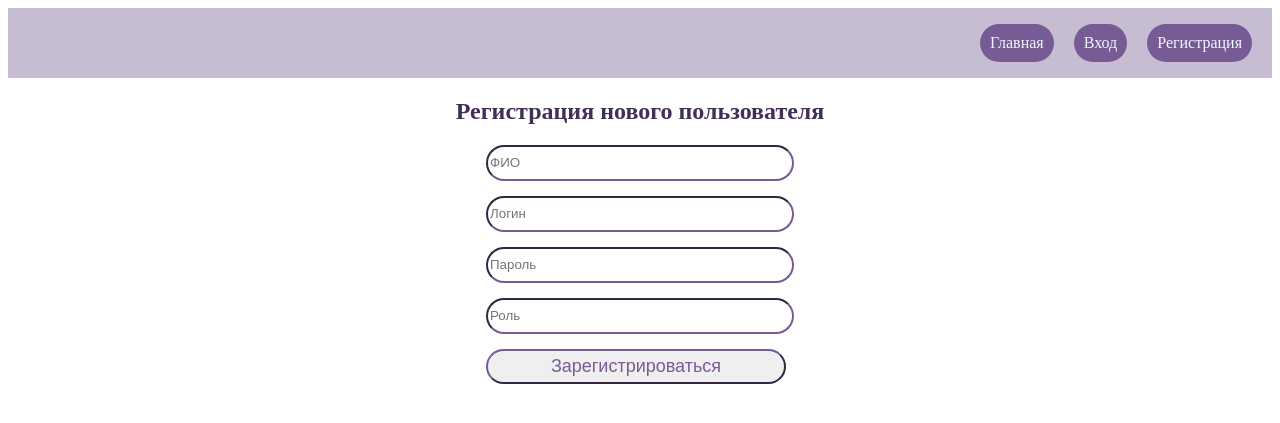
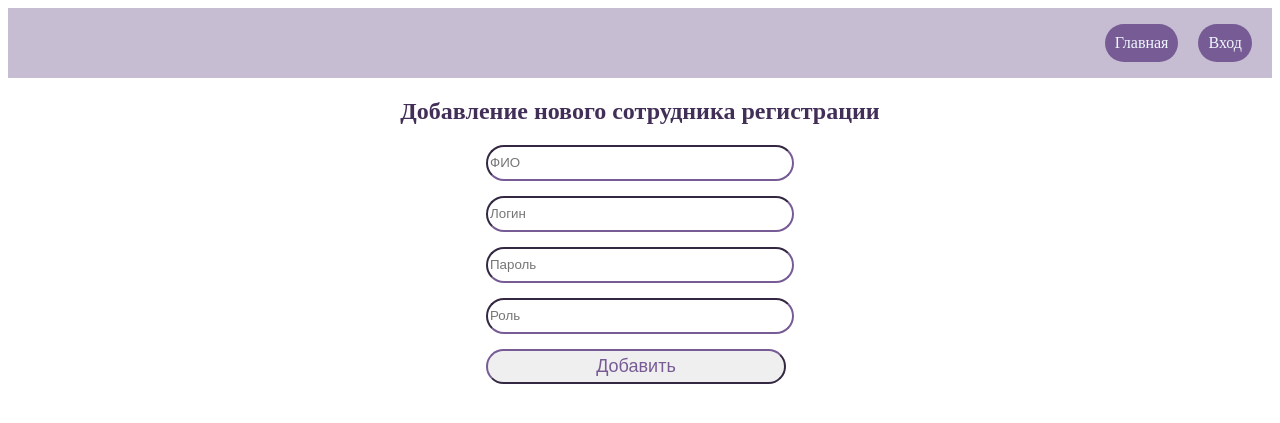
Before and after one commit to alPumpur/pr_back_1, a PHP site: template views/site/signup.php in a window 1280 px wide. Shown: the top 423 px of the page. Run offline with PHP 8.4, Linux system fonts and the light colour scheme; the template is opened without the code that fills it, so the values that code supplies are empty.

Commit message:
оформление ограничений

```diff
--- a/config/app.php
+++ b/config/app.php
@@ -7,5 +7,6 @@ return [
     //Классы для middleware
     'routeMiddleware' => [
         'auth' => \Middlewares\AuthMiddleware::class,
+        'admin' => \Middlewares\AdminSysMiddleware::class,
     ]
 ];
--- a/routes/web.php
+++ b/routes/web.php
@@ -4,7 +4,7 @@ use Src\Route;
 
 Route::add('GET', '/hello', [Controller\Site::class, 'hello'])
     ->middleware('auth');
-Route::add(['GET', 'POST'], '/signup', [Controller\Site::class, 'signup']);
+Route::add(['GET', 'POST'], '/signup', [Controller\Site::class, 'signup'])->middleware('admin');
 Route::add(['GET', 'POST'], '/login', [Controller\Site::class, 'login']);
 Route::add('GET', '/logout', [Controller\Site::class, 'logout']);
 Route::add(['GET', 'POST'], '/doctor', [Controller\Site::class, 'doctor']);
--- a/views/layouts/main.php
+++ b/views/layouts/main.php
@@ -16,13 +16,13 @@
         if (!app()->auth::check()):
             ?>
             <a class="text-nav" href="<?= app()->route->getUrl('/login') ?>">Вход</a>
-            <a class="text-nav" href="<?= app()->route->getUrl('/signup') ?>">Регистрация</a>
         <?php
         else:
             ?>
             <a class="text-nav" href="<?= app()->route->getUrl('/doctor') ?>">Врачи</a>
             <a class="text-nav" href="<?= app()->route->getUrl('/patient') ?>">Пациенты</a>
             <a class="text-nav" href="<?= app()->route->getUrl('/visit') ?>">Записи к врачам</a>
+            <a class="text-nav" href="<?= app()->route->getUrl('/signup') ?>">Сотрудники</a>
             <a class="text-nav" href="<?= app()->route->getUrl('/logout') ?>">Выход (<?= app()->auth::user()->name ?>)</a>
         <?php
         endif;
--- a/views/site/signup.php
+++ b/views/site/signup.php
@@ -1,4 +1,4 @@
-<h2 class="text-title">Регистрация нового пользователя</h2>
+<h2 class="text-title">Добавление нового сотрудника регистрации</h2>
 <h3><?= $message ?? ''; ?></h3>
 <div class="form" >
 <form class="form-text" method="post">
@@ -6,6 +6,6 @@
     <label><input class="input" type="text" name="login" placeholder="Логин"></label>
     <label><input class="input" type="password" name="password" placeholder="Пароль"></label>
     <label><input class="input" type="text" name="role" placeholder="Роль"></label>
-    <button class="button">Зарегистрироваться</button>
+    <button class="button">Добавить</button>
+</form>
 </div>
-</form>
```
Also changed, not shown: core/Src/Auth/Auth.php (+7 -0 lines).
